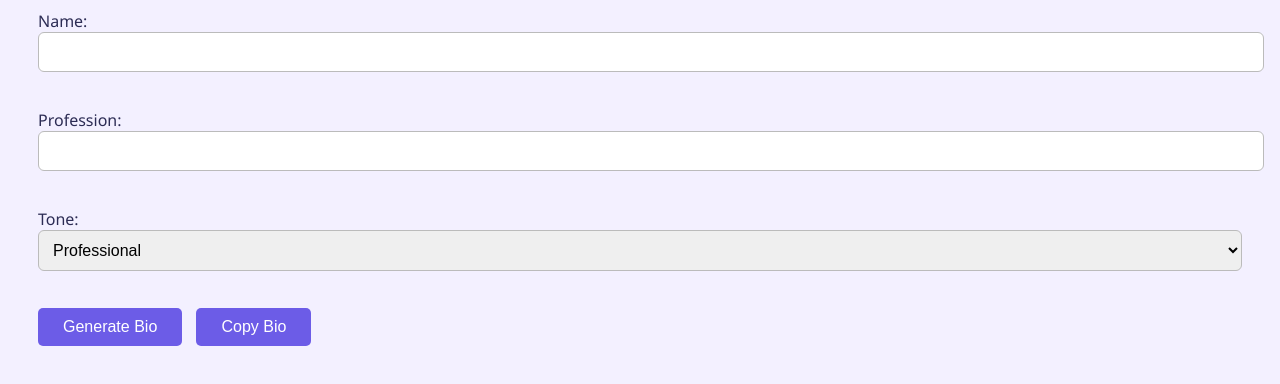
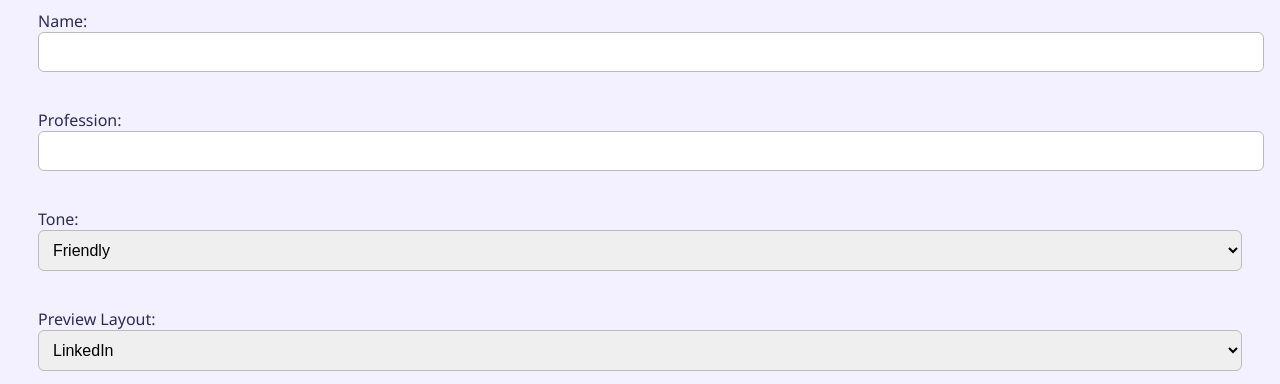
Before and after one commit to Shoiba023/smartbiogen, a plain HTML site: page index.html in a window 1280 px wide. Shown: the part 121-505 px from the top of the page. Drawn offline with Linux system fonts and the light colour scheme.

Commit message:
Update index.html

```diff
--- a/index.html
+++ b/index.html
@@ -21,20 +21,32 @@
 
   <label>Tone:</label><br>
   <select id="tone">
-    <option value="Professional">Professional</option>
     <option value="Friendly">Friendly</option>
+    <option value="Luxury">Luxury</option>
+    <option value="Corporate">Corporate</option>
     <option value="Bold">Bold</option>
+    <option value="Youthful">Youthful</option>
+    <option value="Spiritual">Spiritual</option>
+  </select><br><br>
+
+  <label>Preview Layout:</label><br>
+  <select id="preview">
+    <option value="LinkedIn">LinkedIn</option>
+    <option value="Fiverr">Fiverr</option>
+    <option value="WhatsApp">WhatsApp</option>
   </select><br><br>
 
   <button onclick="generateBio()">Generate Bio</button>
   <button onclick="copyBio()">Copy Bio</button><br><br>
 
   <h3>Generated Bio:</h3>
-  <p id="output"></p>
+  <div id="previewBox" class="preview-box">
+    <p id="output"></p>
+  </div>
 
   <div class="branding">
     <p>Powered by <strong>Smart AI Partners</strong></p>
-    <a href="https://smartaipartners.io" target="_blank">Visit our website</a>
+    <a href="https://smartpartners.io" target="_blank">Visit our website</a>
   </div>
 
   <script src="script.js"></script>
```
